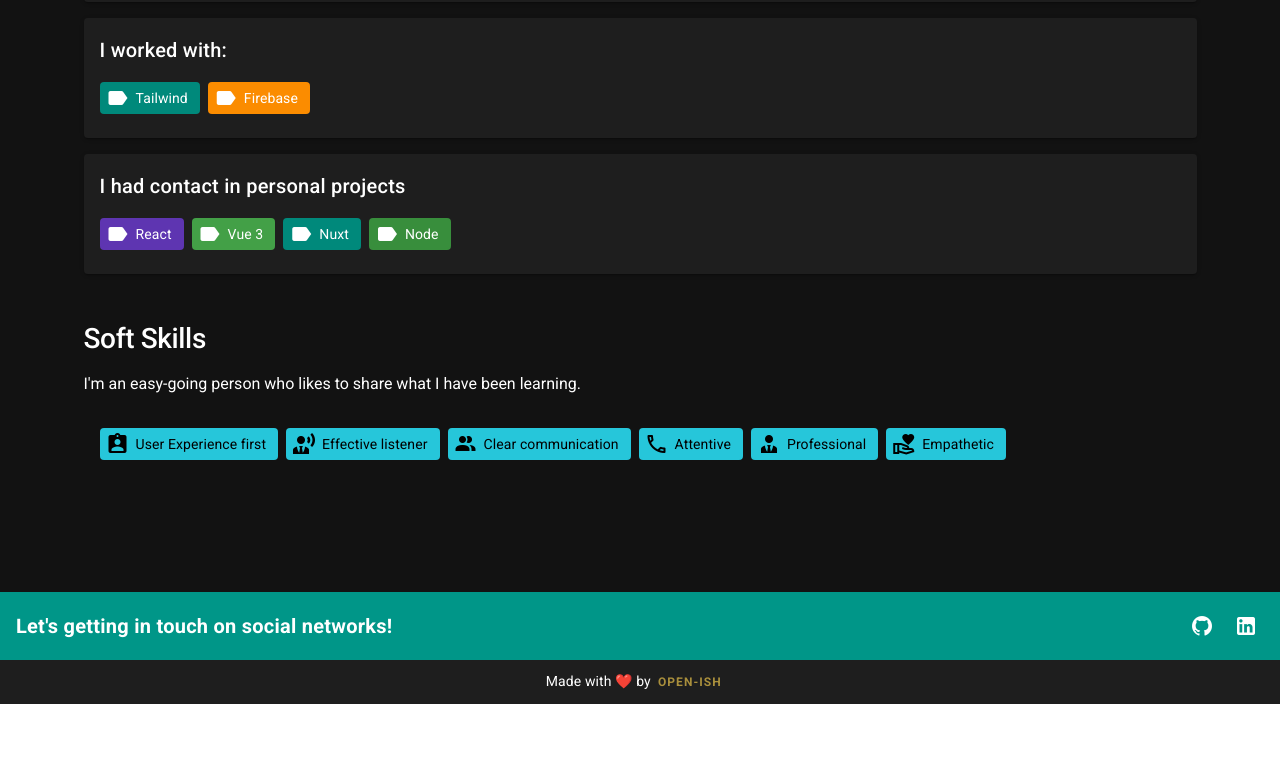
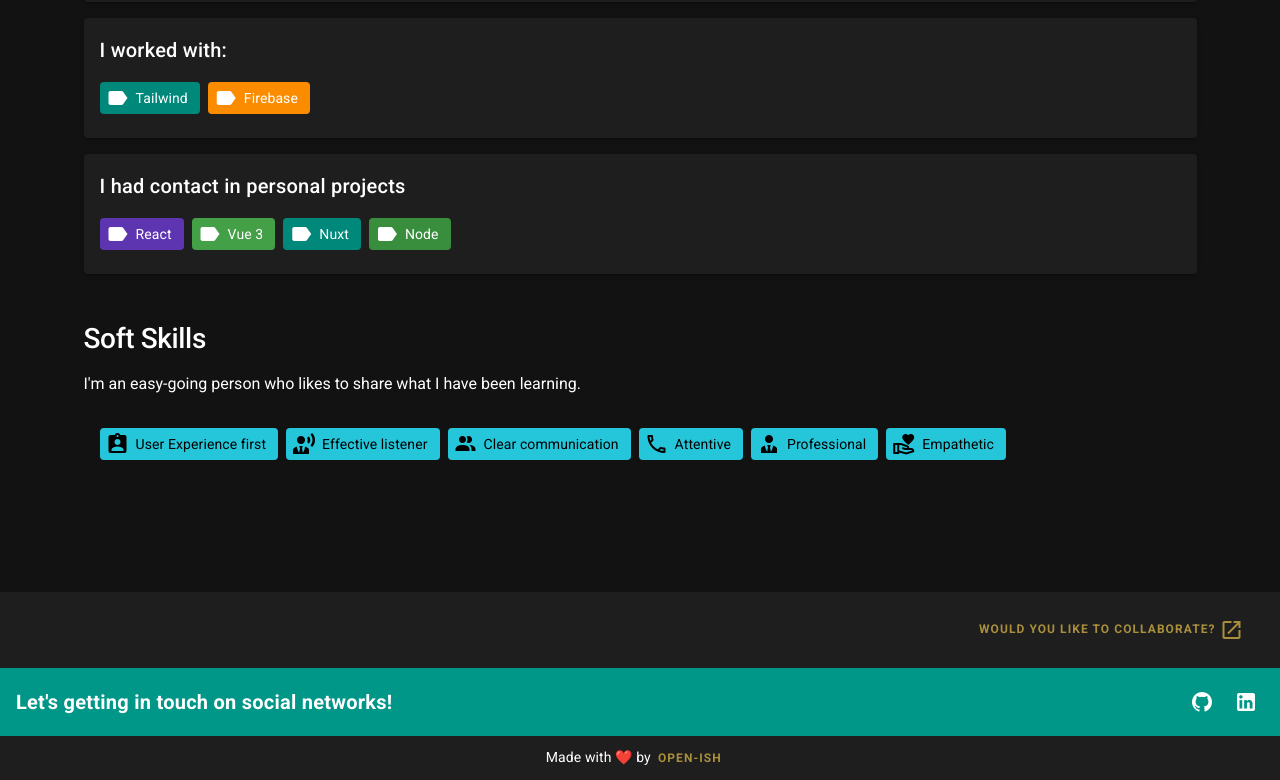
Before and after one commit to tassioFront/hello-tj-front, a Nuxt app: page /about in a window 1280 px wide. Shown: the part 890-1670 px from the top of the page. Before the commit the page ends 1594 px from the top, so only its background shows below. Built offline with nearby package versions, Linux system fonts and the light colour scheme; a web font is replaced by a local one; what vue-html-secure would draw is missing.

Commit message:
feat: create nice feature

```diff
--- a/components/Layouts/Blog/Footer.vue
+++ b/components/Layouts/Blog/Footer.vue
@@ -1,13 +1,29 @@
 <template>
   <VFooter dark padless>
     <VCard class="flex" flat tile>
+      <div class="footer--collaborate">
+        <Btn
+          small
+          plain
+          color="secondary"
+          target="_blank"
+          rel="noopener noreferrer"
+          href="https://github.com/open-ish"
+          ><strong
+            >Would you like to collaborate?
+            <VIcon>
+              {{ 'mdi-open-in-new' }}
+            </VIcon></strong
+          >
+        </Btn>
+      </div>
       <VCardTitle class="footer--title teal">
         <strong class="tj-text-subheading"
           >Let's getting in touch on social networks!</strong
         >
 
         <div>
-          <VBtn
+          <Btn
             v-for="social in socials"
             :key="social.icon"
             :href="social.link"
@@ -19,13 +35,13 @@
             <VIcon size="24px">
               {{ social.icon }}
             </VIcon>
-          </VBtn>
+          </Btn>
         </div>
       </VCardTitle>
 
       <VCardText class="py-2 white--text text-center">
         Made with ❤️ by
-        <VBtn
+        <Btn
           class="footer--open-ish__link"
           small
           plain
@@ -34,7 +50,7 @@
           rel="noopener noreferrer"
           href="https://github.com/open-ish"
           ><strong>Open-ish</strong>
-        </VBtn>
+        </Btn>
       </VCardText>
     </VCard>
   </VFooter>
@@ -42,8 +58,14 @@
 
 <script lang="ts">
 import Vue from 'vue'
+
+import Btn from '@/components/AntiCorruption/Forms/Btn/Btn.vue'
+
 export default Vue.extend({
   name: 'BlogFooter',
+  components: {
+    Btn,
+  },
   data() {
     return {
       socials: [
@@ -63,6 +85,15 @@ export default Vue.extend({
 $text-gap: -10px;
 
 .footer {
+  &--collaborate {
+    padding: $space-xs;
+    text-align: right;
+
+    @media screen and (min-width: $mobile-sm) {
+      padding: $space;
+    }
+  }
+
   &--title {
     display: flex;
     flex-direction: column;
```
